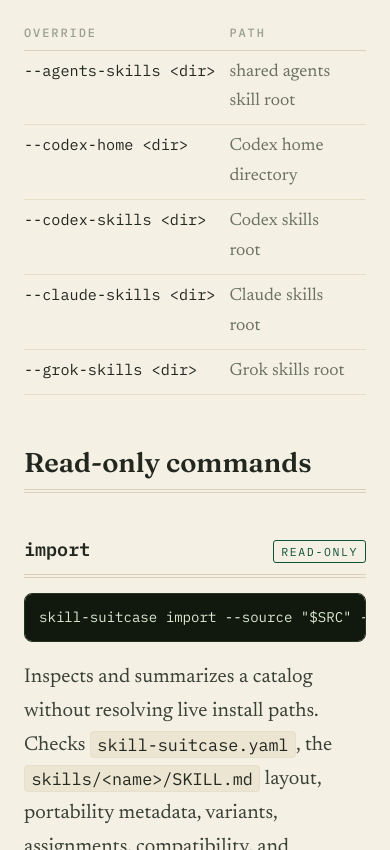
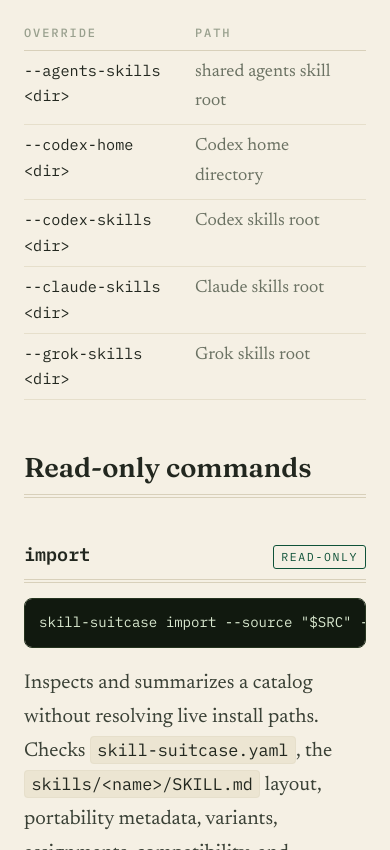
Before and after one commit to calvinnwq/skill-suitcase, a website: page docs/reference.html in a window 390 px wide. Shown: the part 1146-1996 px from the top of the page. Drawn offline with Linux system fonts and the light colour scheme.

Commit message:
no-mistakes(test): Prevent mobile docs table overflow

```diff
--- a/docs/site.css
+++ b/docs/site.css
@@ -824,6 +824,9 @@ table.opts td:first-child { font-family: var(--mono); font-size: var(--fs-mono);
   .masthead-inner, .colophon-inner { width: calc(100% - 32px); }
   h1 { font-size: 1.78rem; }
   pre { font-size: 0.88rem; padding: 12px 14px; }
+  table.opts { table-layout: fixed; }
+  table.opts th, table.opts td { overflow-wrap: anywhere; }
+  table.opts td:first-child { white-space: normal; }
   .pager { grid-template-columns: 1fr; }
   .pager a.next { text-align: left; }
 }
```
Also changed, not shown: tests/docs-site.test.ts (+11 -0 lines).
